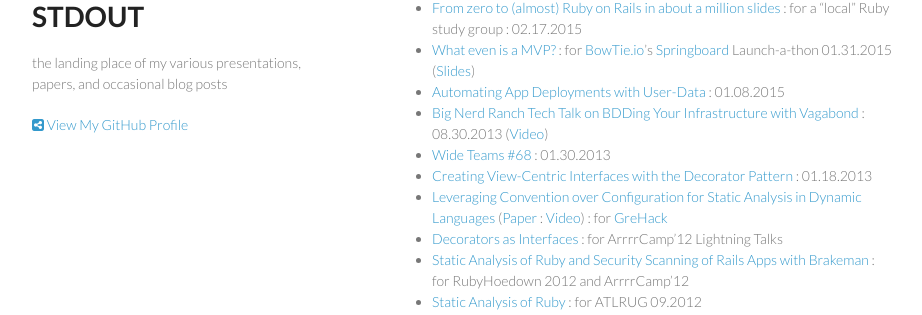
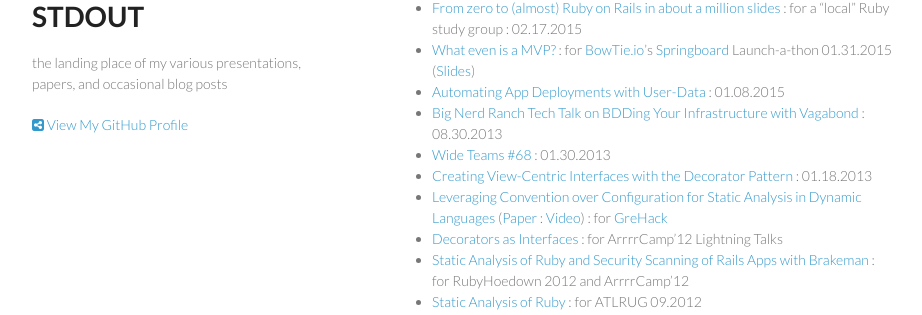
Before and after one commit to daveworth/daveworth.github.com, a Jekyll site: the page built from index.md, in a window 1280 px wide and 1294 px high. Shown: the part 358-673 px from the top of the window, without its empty margins (178-1100 px from the left). Built offline with Jekyll 4.4.1, drawn with Linux system fonts in a browser that asks for light colours; nearby versions of some CDN libraries.

Commit message:
remove video from "BDDing your Infrastructure" talk

```diff
--- a/index.md
+++ b/index.md
@@ -10,7 +10,7 @@ layout: default
 * [From zero to (almost) Ruby on Rails in about a million slides](http://www.slideshare.net/david_e_worth/from-zero-to-almost-rails-in-about-a-million-slides) : for a "local" Ruby study group : 02.17.2015
 * [What even is a MVP?](https://bowtie.io/beta/blog/what-is-a-mvp.html) : for [BowTie.io](https://bowtie.io)'s [Springboard](https://springboard.bowtied.io/) Launch-a-thon  01.31.2015 ([Slides](http://www.slideshare.net/david_e_worth/what-even-is-a-mvp-for-bowtie-springboard))
 * [Automating App Deployments with User-Data](https://www.digitalocean.com/company/blog/automating-application-deployments-with-user-data/) :  01.08.2015
-* [Big Nerd Ranch Tech Talk on BDDing Your Infrastructure with Vagabond](http://daveworth.github.io/8_30_2013_BDD_Your_Infrastructure_with_Vagabond/#slide-0) :  08.30.2013 ([Video](http://vimeo.com/74387133))
+* [Big Nerd Ranch Tech Talk on BDDing Your Infrastructure with Vagabond](http://daveworth.github.io/8_30_2013_BDD_Your_Infrastructure_with_Vagabond/#slide-0) :  08.30.2013
 * [Wide Teams #68](http://www.wideteams.com/2013/01/30/episode-68-david-worth-of-big-nerd-ranch/) :  01.30.2013
 * [Creating View-Centric Interfaces with the Decorator Pattern](https://www.bignerdranch.com/blog/creating-view-centric-interfaces-with-the-decorator-pattern/) :  01.18.2013
 * [Leveraging Convention over Configuration for Static Analysis in Dynamic Languages](/assets/GreHack-2012-talk-David_Worth_and_Justin_Collins-Leveraging_Convention_over_Configuration_for_Static_Analysis_in_Dynamic_Languages.pdf) ([Paper](/assets/GreHack-2012-Leveraging_Convention_over_Configuration_for_Static_Analysis_in_Dynamic_Languages.pdf) : [Video](http://www.youtube.com/watch?feature=player_embedded&v=tHUxZbNktxg)) : for [GreHack](http://grehack.org/en/)
```
